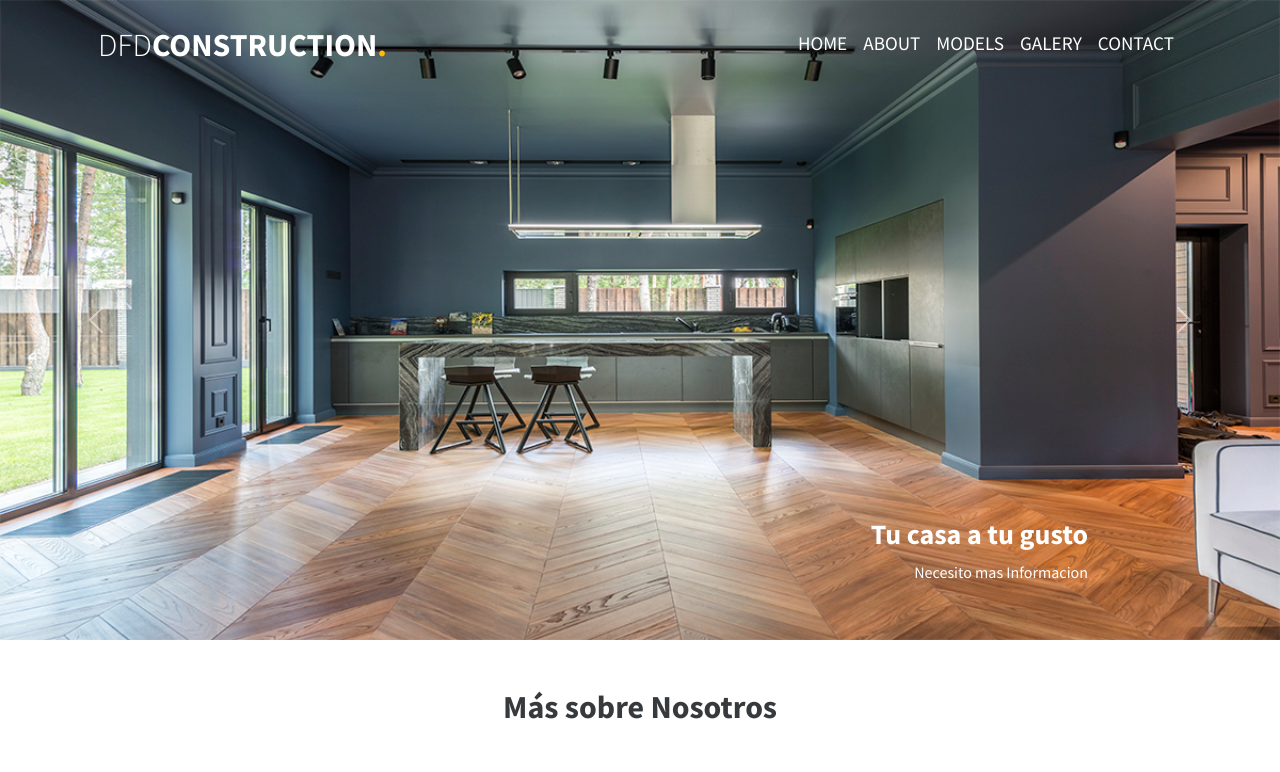
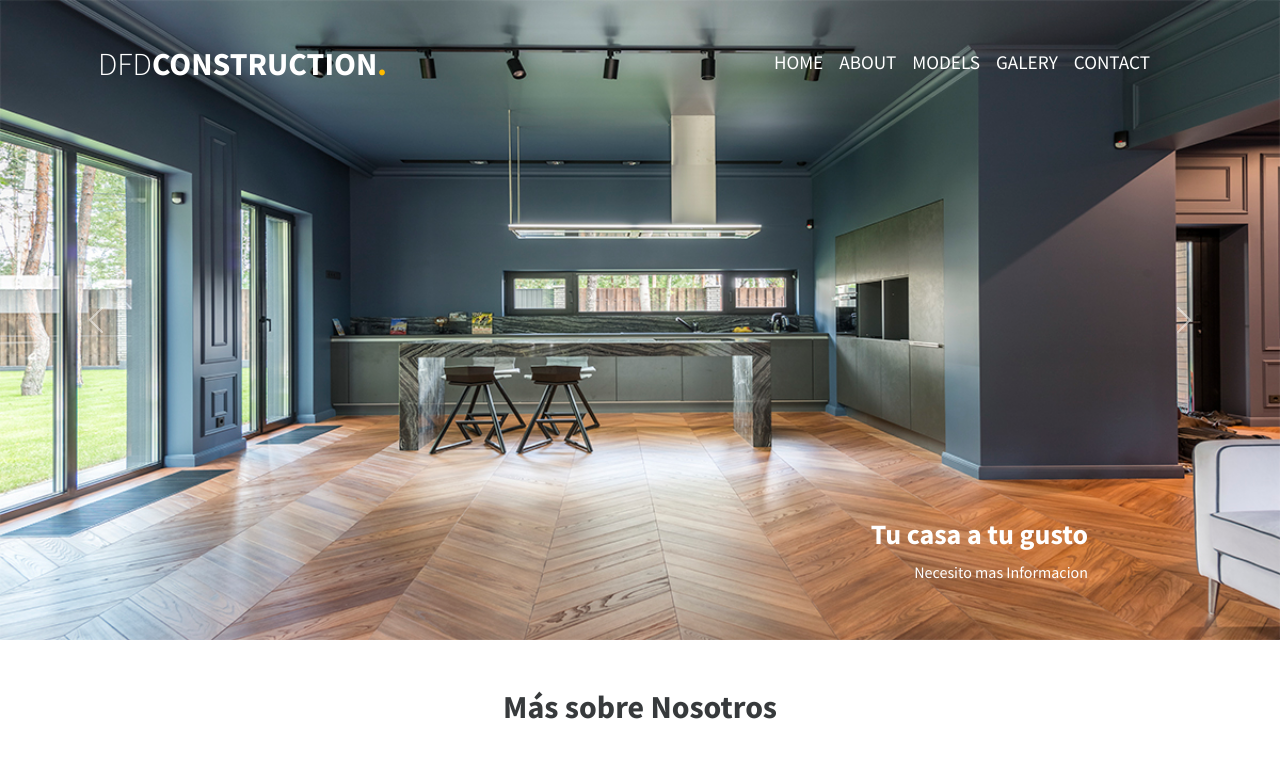
Before and after one commit to GITABELMejia/dfdcons, a Next.js app: page / in a window 1280 px wide. Shown: the top 772 px of the page. Built offline with nearby package versions, Linux system fonts and the light colour scheme; a small style sheet from the web is missing.

Commit message:
Add files via upload

```diff
--- a/components/Navbar.js
+++ b/components/Navbar.js
@@ -21,7 +21,7 @@
                     <span className="navbar-bg navbar-toggler-icon"></span>
                 </button>
 
-                <div className="collapse navbar-collapse" id="navbarNav">
+                <div className="collapse navbar-collapse p-4" id="navbarNav">
                     <div className="mx-auto"></div>
                     <ul className="navbar-nav">
                         <li className="nav-item">
```
